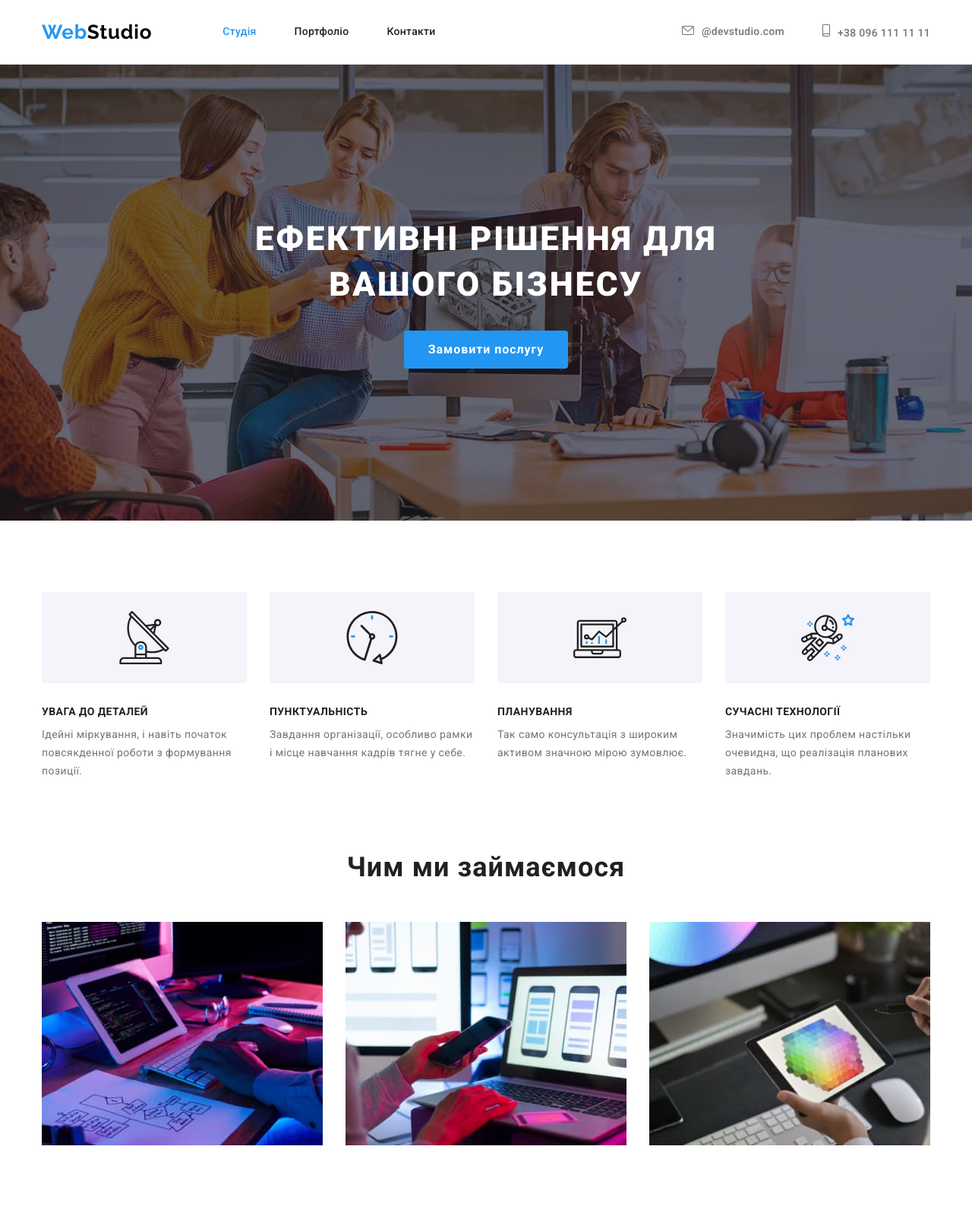
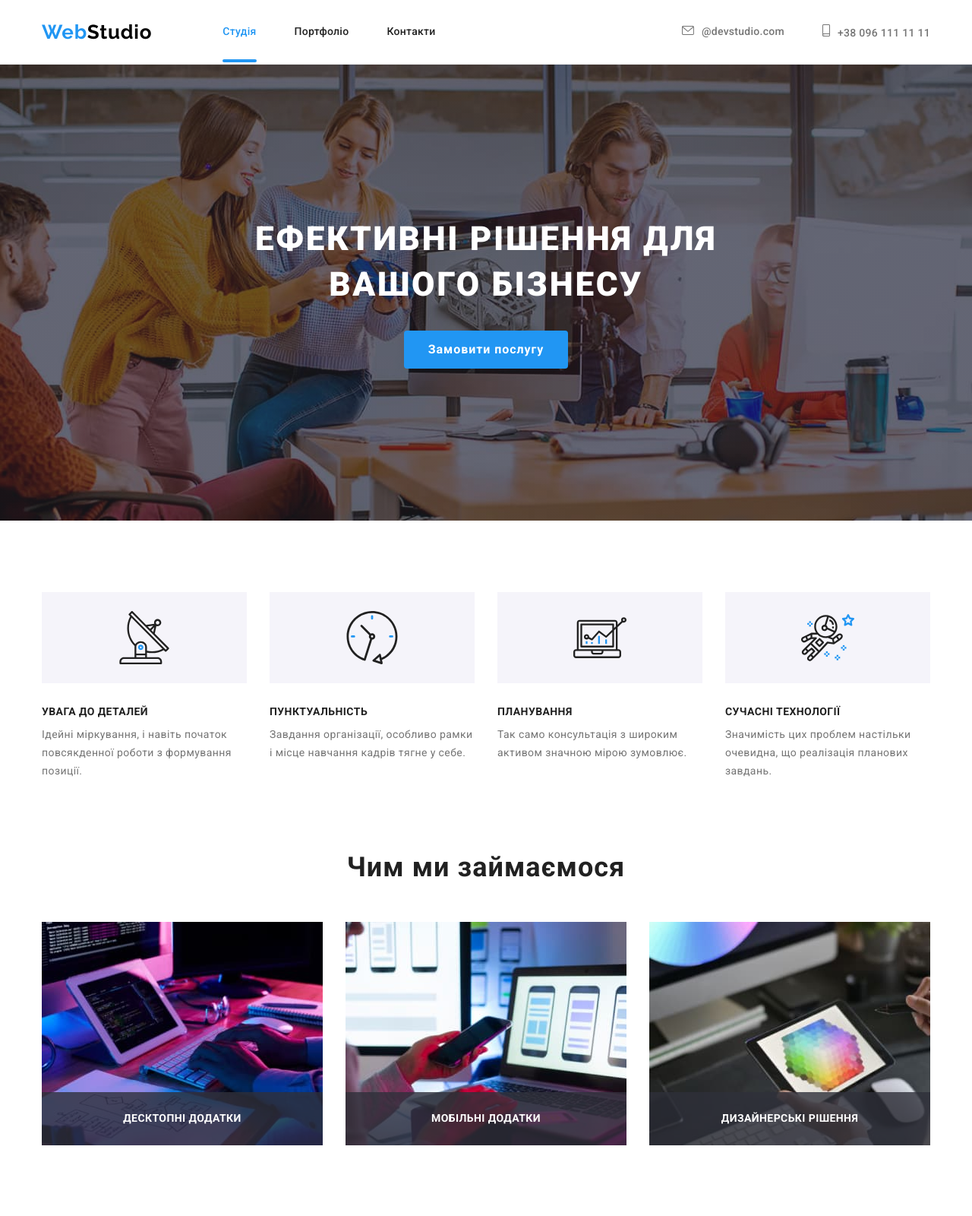
Before and after one commit to LidiiaChyrnyshuk/goit-markup-hw-05, a plain HTML site: page index.html in a window 1280 px wide. Shown: the top 1600 px of the page at 76% size. Drawn offline with nearby package versions, Linux system fonts and the light colour scheme.

Commit message:
add some animation

```diff
--- a/css/styles.css
+++ b/css/styles.css
@@ -109,6 +109,21 @@ body {
 }
 .current {
   color: var(--accent-color);
+}
+.nav-current{
+
+  position: relative;
+}
+.current::after{
+  content: '';
+  position:absolute ;
+  left:0 ;
+  bottom:0 ;
+  display: block;
+  width:100% ;
+  height:4px ;
+  background-color: var(--accent-color);
+  border-radius: 2px;
 }
 /* contacts */
 .contacts-nav {
@@ -230,7 +245,7 @@ body {
 }
 .feature-list {
   display: flex;
-  /* background-color: tomato; */
+
 }
 .feature-list .item + .item {
   margin-left: 30px;
@@ -293,6 +308,32 @@ letter-spacing: 0.03em;
 }
 .specialization-list .item + .item {
   margin-left: 30px;
+}
+.specialization-item{
+  position: relative;
+}
+.specialization-overlay{
+  position: absolute;
+  bottom: 0;
+
+  width: 100%;
+  padding-top:27px;
+  padding-bottom:27px;
+
+  background-color: rgba(47, 48, 58, 0.8);;
+}
+.specialization-overlay-text{
+  margin: 0;
+
+font-weight: 700;
+font-size: 14px;
+line-height: 1.14;
+text-align: center;
+letter-spacing: 0.03em;
+text-transform: uppercase;
+
+color: #FFFFFF;
+
 }
 /* Team */
 .section-team {
@@ -584,6 +625,42 @@ border-radius: 4px;
   margin-top: 30px;
 
 }
+.card-set-item{
+  position: relative;
+}
+.card-overlay{
+  position: absolute;
+  top: 0;
+  left: 0;
+  width: 100%;
+  height: 294px;
+  padding-top: 63px;
+  padding-right: 24px;
+  padding-bottom: 63px;
+  padding-left: 24px;
+
+background: rgba(33, 150, 243, 0.9);
+
+transform: translateY(100%);
+transition: transform 250ms cubic-bezier(0.4, 0, 0.2, 1),opacity 250ms cubic-bezier(0.4, 0, 0.2, 1)  ;
+opacity: 0;
+pointer-events: none;
+}
+.card-overlay-text{
+  margin: 0;
+  font-weight: 400;
+font-size: 18px;
+line-height: 1.56;
+
+letter-spacing: 0.03em;
+
+color: var(--text-white-color);
+
+}
+.card-set-item:hover .card-overlay{
+  transform: translateY(0);
+  opacity: 1;
+}
 .card-link{
   display: block;
 }
@@ -591,10 +668,7 @@ border-radius: 4px;
 .card-link:focus{
   box-shadow: 0px 1px 1px rgba(0, 0, 0, 0.12), 0px 4px 4px rgba(0, 0, 0, 0.06), 1px 4px 6px rgba(0, 0, 0, 0.16);
 }
-/* .card-item:hover{
-  box-shadow: 0px 1px 1px rgba(0, 0, 0, 0.12), 0px 4px 4px rgba(0, 0, 0, 0.06), 1px 4px 6px rgba(0, 0, 0, 0.16);
 
-} */
 .list-img {
   margin-top: 0;
 }
--- a/index.html
+++ b/index.html
@@ -29,7 +29,7 @@
           <!-- Navigetion -->
 
           <ul class="list site-nav">
-            <li class="item">
+            <li class="item nav-current">
               <a href="./index.html" class="link nav-link current">Студія</a>
             </li>
             <li class="item">
@@ -127,29 +127,38 @@
         <div class="container">
           <h2 class="title specialization-title">Чим ми займаємося</h2>
           <ul class="list specialization-list">
-            <li class="item">
+            <li class="item specialization-item">
               <img
                 class="img"
                 src="./images/img1.jpg"
                 alt="Чоловік працює за комп'ютером"
                 width="370"
               />
+              <div class="specialization-overlay">
+                <p class="specialization-overlay-text">Десктопні додатки</p>
+              </div>
             </li>
-            <li class="item">
+            <li class="item specialization-item">
               <img
                 class="img"
                 src="./images/img2.jpg"
                 alt="Жінка працює з телефоном і ноутбуком"
                 width="370"
               />
+              <div class="specialization-overlay">
+                <p class="specialization-overlay-text">Мобільні додатки</p>
+              </div>
             </li>
-            <li class="item">
+            <li class="item specialization-item">
               <img
                 class="img"
                 src="./images/img3.jpg"
                 alt="Людина працює на планшеті"
                 width="370"
               />
+              <div class="specialization-overlay">
+                <p class="specialization-overlay-text">Дизайнерські рішення</p>
+              </div>
             </li>
           </ul>
         </div>
```
Also changed, not shown: portfolio.html (+5 -2 lines).
